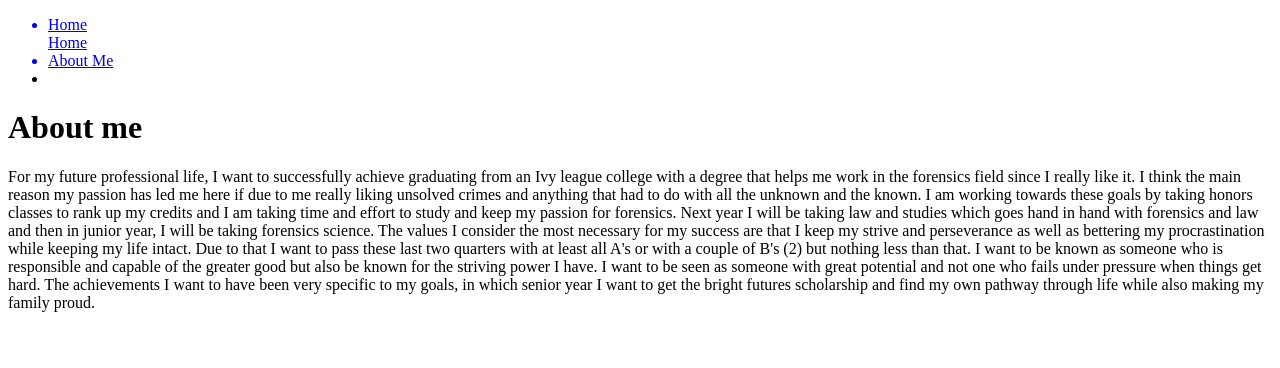
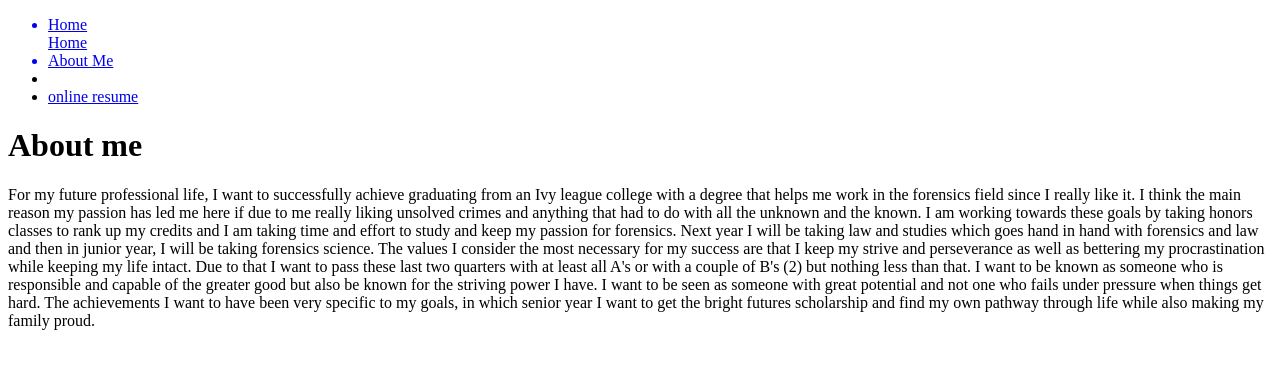
Before and after one commit to CCPS388445/CCPS388445.github.io, a plain HTML site: page aboutme.html in a window 1280 px wide. Drawn offline with Linux system fonts and the light colour scheme.

Commit message:
Update aboutme.html

```diff
--- a/aboutme.html
+++ b/aboutme.html
@@ -6,8 +6,9 @@
   <header>
     <nav>
       <ul>
-        <a href="./index.html"><li> Home</li>Home</li></a>
+      <a href="./index.html"><li> Home</li>Home</li></a>
       <a href="./aboutme.html"><li>About Me<li></a>
+      <a href="./onlineresume.pdf" target="_blank"><li>online resume</li></a>
       </ul>
     </nav>
   </header>
```
